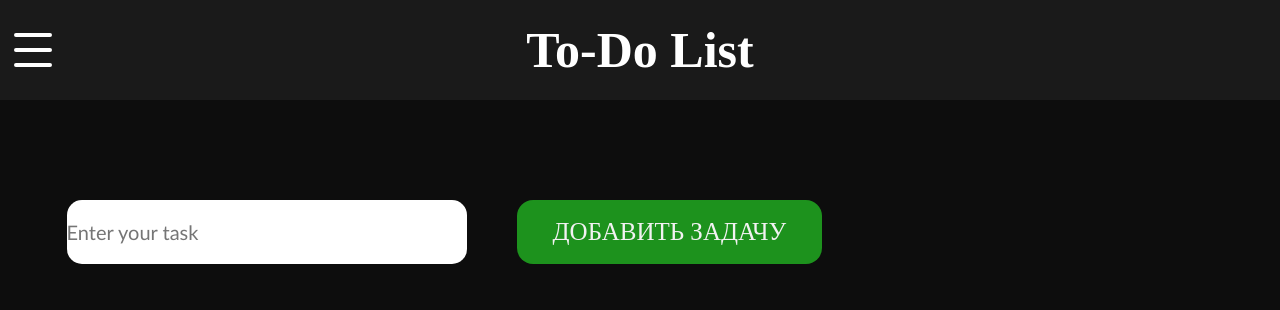
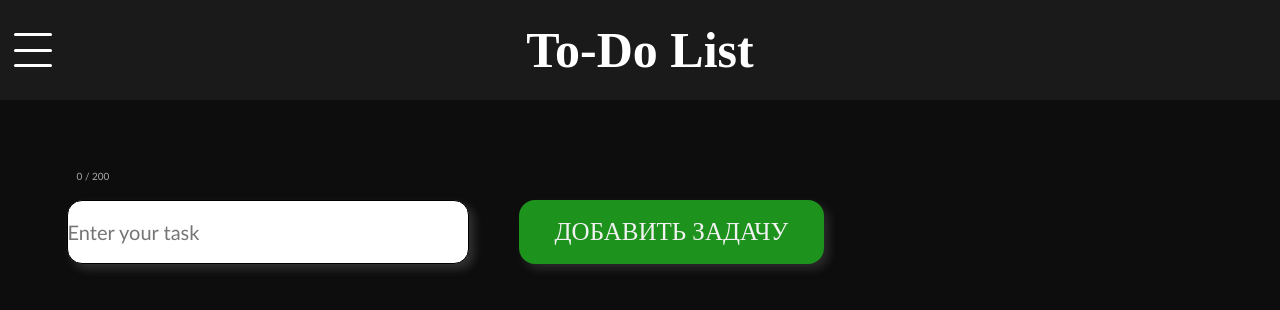
Before and after one commit to Delovo1/my-todo-app, a React (Create React App) app: page / in a window 1280 px wide. Shown: the top 310 px of the page. Built offline with nearby package versions, Linux system fonts and the light colour scheme.

Commit message:
counter of symbols and some small fixes

```diff
--- a/src/components/Footer.js
+++ b/src/components/Footer.js
@@ -11,7 +11,10 @@ const Footer = () => {
             target="_blank"
             rel="noopener noreferrer"
           >
-            <img src="images/github.png" alt="GitHub" />
+            <img
+              src={`${process.env.PUBLIC_URL}/images/github.png`}
+              alt="GitHub"
+            />
           </a>
           <a
             href="https://github.com/Delovo1/todolist.git"
@@ -39,7 +42,10 @@ const Footer = () => {
               target="_blank"
               rel="noopener noreferrer"
             >
-              <img src="images/telegram.png" alt="Telegram" />
+              <img
+                src={`${process.env.PUBLIC_URL}/images/telegram.png`}
+                alt="Telegram"
+              />
             </a>
           </div>
           <div className="contact">
@@ -55,7 +61,10 @@ const Footer = () => {
               target="_blank"
               rel="noopener noreferrer"
             >
-              <img src="images/telegram.png" alt="Telegram" />
+              <img
+                src={`${process.env.PUBLIC_URL}/images/telegram.png`}
+                alt="Telegram"
+              />
             </a>
           </div>
         </div>
--- a/src/components/Main.js
+++ b/src/components/Main.js
@@ -2,10 +2,15 @@ import React, { useState } from "react";
 
 const Main = ({ tasks, setTasks }) => {
   const [text, setText] = useState("");
-
+  const [red, setRed] = useState(false);
   const addTask = () => {
-    if (!text.trim()) return;
-
+    if (!text.trim()) {
+      setRed(true);
+      return;
+    }
+    if (text.trim().length > 200) {
+      return;
+    }
     setTasks((prev) => [
       ...prev,
       {
@@ -15,17 +20,15 @@ const Main = ({ tasks, setTasks }) => {
         removing: false,
       },
     ]);
-
+    setRed(false);
     setText("");
   };
 
   const removeTask = (id) => {
-    // 1. запускаем анимацию
     setTasks((prev) =>
       prev.map((task) => (task.id === id ? { ...task, removing: true } : task))
     );
 
-    // 2. реально удаляем после анимации
     setTimeout(() => {
       setTasks((prev) => prev.filter((task) => task.id !== id));
     }, 300);
@@ -34,10 +37,23 @@ const Main = ({ tasks, setTasks }) => {
   return (
     <div className="main">
       <div className="buttons">
+        <p
+          className={`counter ${
+            text.trim().length > 200
+              ? "counter--error"
+              : text.trim().length > 180
+              ? "counter--warn"
+              : ""
+          }`}
+        >
+          {text.trim().length} / 200
+        </p>
+
         <input
           value={text}
           onChange={(e) => setText(e.target.value)}
           placeholder="Enter your task"
+          style={{ borderColor: red ? "red" : "black" }}
         />
         <button className="addTodo" onClick={addTask}>
           ДОБАВИТЬ ЗАДАЧУ
@@ -54,7 +70,7 @@ const Main = ({ tasks, setTasks }) => {
             <label>{task.text}</label>
 
             <img
-              src="images/Union.png"
+              src={`${process.env.PUBLIC_URL}/images/Union.png`}
               alt="delete"
               onClick={() => removeTask(task.id)}
             />
--- a/src/components/Menu.js
+++ b/src/components/Menu.js
@@ -4,7 +4,7 @@ const Menu = ({ menuOpen, setMenuOpen }) => {
   return (
     <div className={`menu ${menuOpen ? "open" : ""}`}>
       <img
-        src="images/Стрелочка.png"
+        src={`${process.env.PUBLIC_URL}/images/Стрелочка.png`}
         alt="Стрелка"
         onClick={() => setMenuOpen(false)}
       />
--- a/src/components/Nav.js
+++ b/src/components/Nav.js
@@ -3,9 +3,9 @@ const Nav = ({ menuOpen, setMenuOpen }) => {
   return (
     <nav>
       <div className="burger" onClick={() => setMenuOpen(true)}>
-        <hr />
-        <hr />
-        <hr />
+        <span></span>
+        <span></span>
+        <span></span>
       </div>
       <h2>To-Do List</h2>
     </nav>
--- a/src/style.css
+++ b/src/style.css
@@ -96,6 +96,7 @@ button {
 }
 .addTodo {
   background-color: #1d921d;
+  box-shadow: 5px 5px 10px rgba(109, 109, 109, 0.3);
 }
 .addTodo:hover {
   background-color: #116b11;
@@ -121,6 +122,7 @@ nav h2 {
   letter-spacing: 0%;
   color: #ffffff;
 }
+
 .burger {
   width: 3.8rem;
   height: 3.4rem;
@@ -133,13 +135,15 @@ nav h2 {
   left: 3.3rem;
   transform: translate(-50%, -50%);
   cursor: pointer;
+  color: white;
 }
 
-.burger hr {
+.burger span {
+  all: unset;
+  height: 0.3rem;
+  background-color: white;
   color: white;
-  background-color: white;
-  border: 0.2rem solid white;
-  border-radius: 1.6rem;
+  border-radius: 1rem;
   transition: all 0.3s;
 }
 
@@ -158,24 +162,25 @@ nav h2 {
   margin-bottom: 2.5rem;
   border-radius: 1.5rem;
   align-items: center;
-  margin-left: 7.5rem;
+  padding-right: 8rem;
   word-break: break-all;
 
   opacity: 1;
   margin-bottom: 16px;
 
   transition:
+    background-color 0.3s ease,
     height 0.3s ease,
     opacity 0.3s ease,
-    margin 0.3s ease,
+    transform 0.3s ease,
     padding 0.3s ease;
 }
 
 .task.removing {
   height: 0;
   opacity: 0;
-  margin: 0;
   padding: 0;
+  transform: translateX(15rem);
   overflow: hidden;
 
 }
@@ -330,6 +335,7 @@ footer {
 }
 .buttons {
   display: flex;
+  position: relative;
   margin-top: 10rem;
   margin-bottom: 10rem;
   box-sizing: border-box;
@@ -339,7 +345,13 @@ footer {
   font-size: 2rem;
   min-width: 40rem;
   border-radius: 1.5rem;
-  border: none;
+  border: thin solid grey;
+  box-shadow: 5px 5px 10px rgba(136, 136, 136, 0.3);
+}
+.buttons p {
+  position: absolute;
+  top: -3rem;
+  left: 1rem;
 }
 .task img {
   position: absolute;
@@ -347,6 +359,18 @@ footer {
   width: 4rem;
   cursor: pointer;
 }
+.counter {
+  color: #aaa;
+}
+
+.counter--warn {
+  color: yellow;
+}
+
+.counter--error {
+  color: red;
+}
+
 @media (max-width: 420px) {
   nav h2 {
     font-family: "Anka/Coder";
```
Also changed, not shown: package.json (+12 -6 lines), 2 other files (tests, documents, lock files or other folders).
